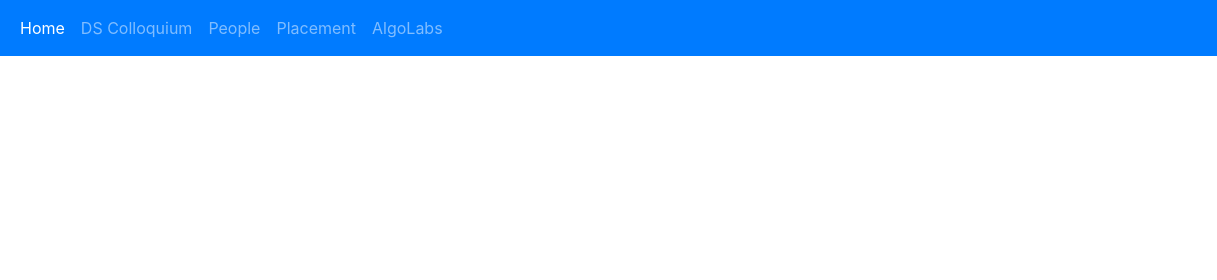
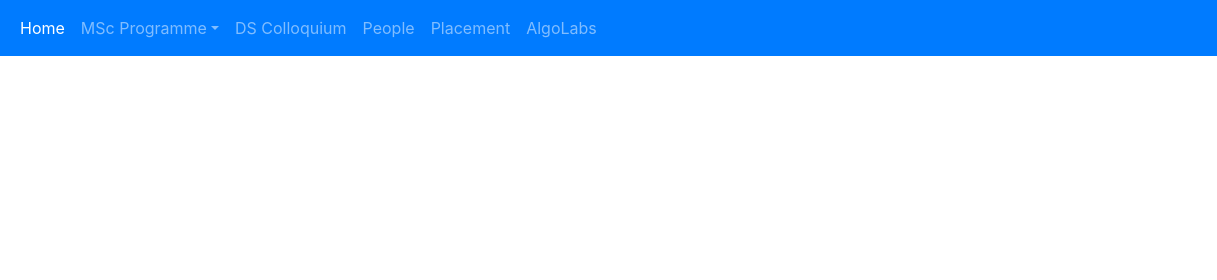
Before and after one commit to brownb3lt/cmi-datascience, a plain HTML site: page index.html in a window 1280 px wide. Shown: the top 280 px of the page, 63-1280 px from the left. Drawn offline with nearby package versions, Linux system fonts and the light colour scheme.

Commit message:
dropdown

```diff
--- a/index.html
+++ b/index.html
@@ -47,10 +47,12 @@
                     <li class="nav-item active">
                         <a class="nav-link" href="index.html">Home</a>
                     </li>
-                    <li class="nav-item dropdown-menu">
-                        <a class="nav-link dropdown-header" href="#">MSc Programme</a>
-                        <a class="dropdown-item" href="#">Admission</a>
-                        <a class="dropdown-item" href="#">Syllabus</a>
+                    <li class="nav-item dropdown">
+                        <a class="nav-link dropdown-toggle" href="#" id="navbarDropdown" role="button" data-toggle="dropdown" aria-haspopup="true" aria-expanded="False">MSc Programme</a>
+                        <div class="dropdown-menu">
+                            <a class="dropdown-item" href="#">Admission</a>
+                            <a class="dropdown-item" href="#">Syllabus</a>
+                        </div>
                     </li>
                     <li class="nav-item">
                         <a class="nav-link" href="#">DS Colloquium</a>
```
